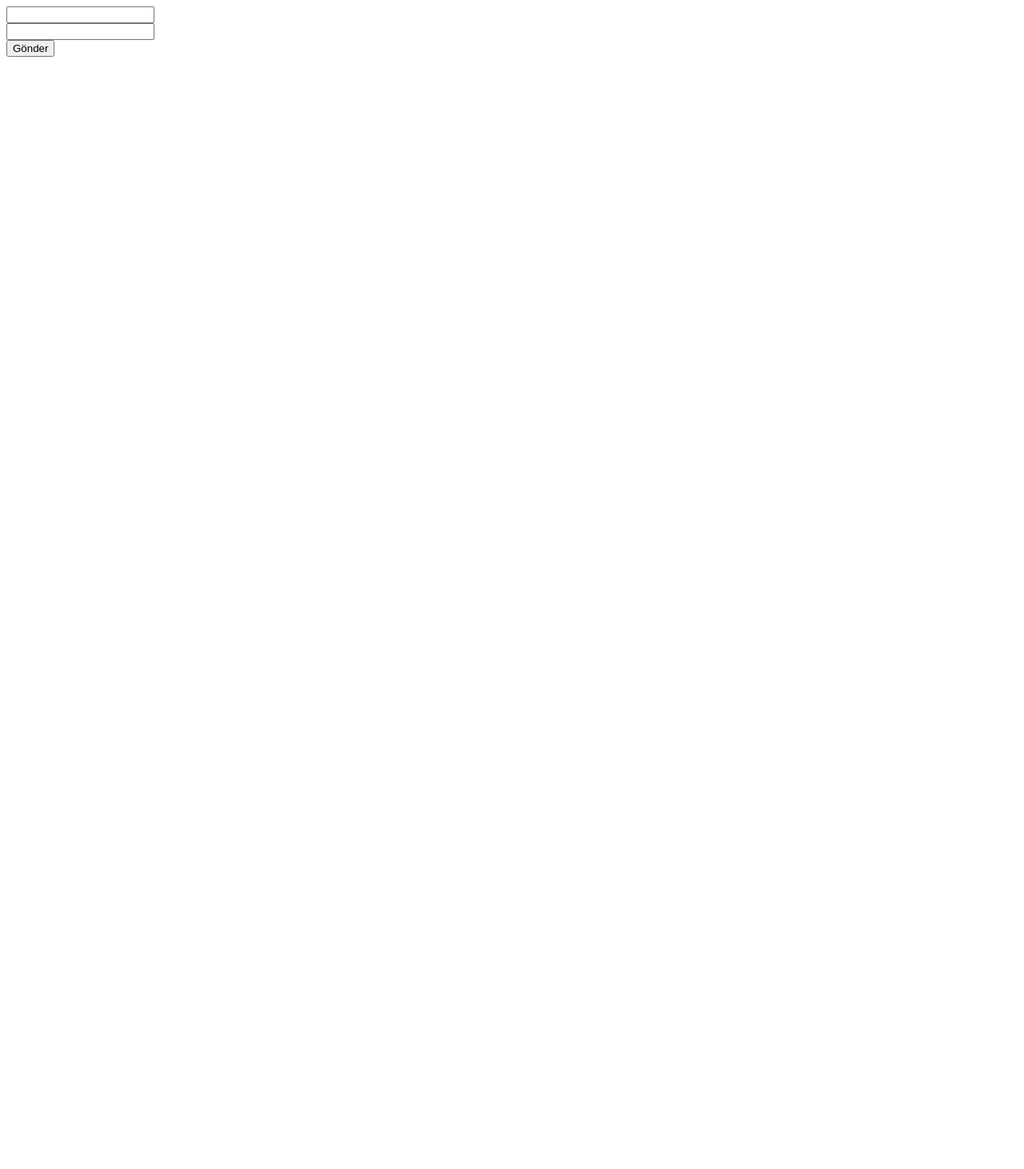
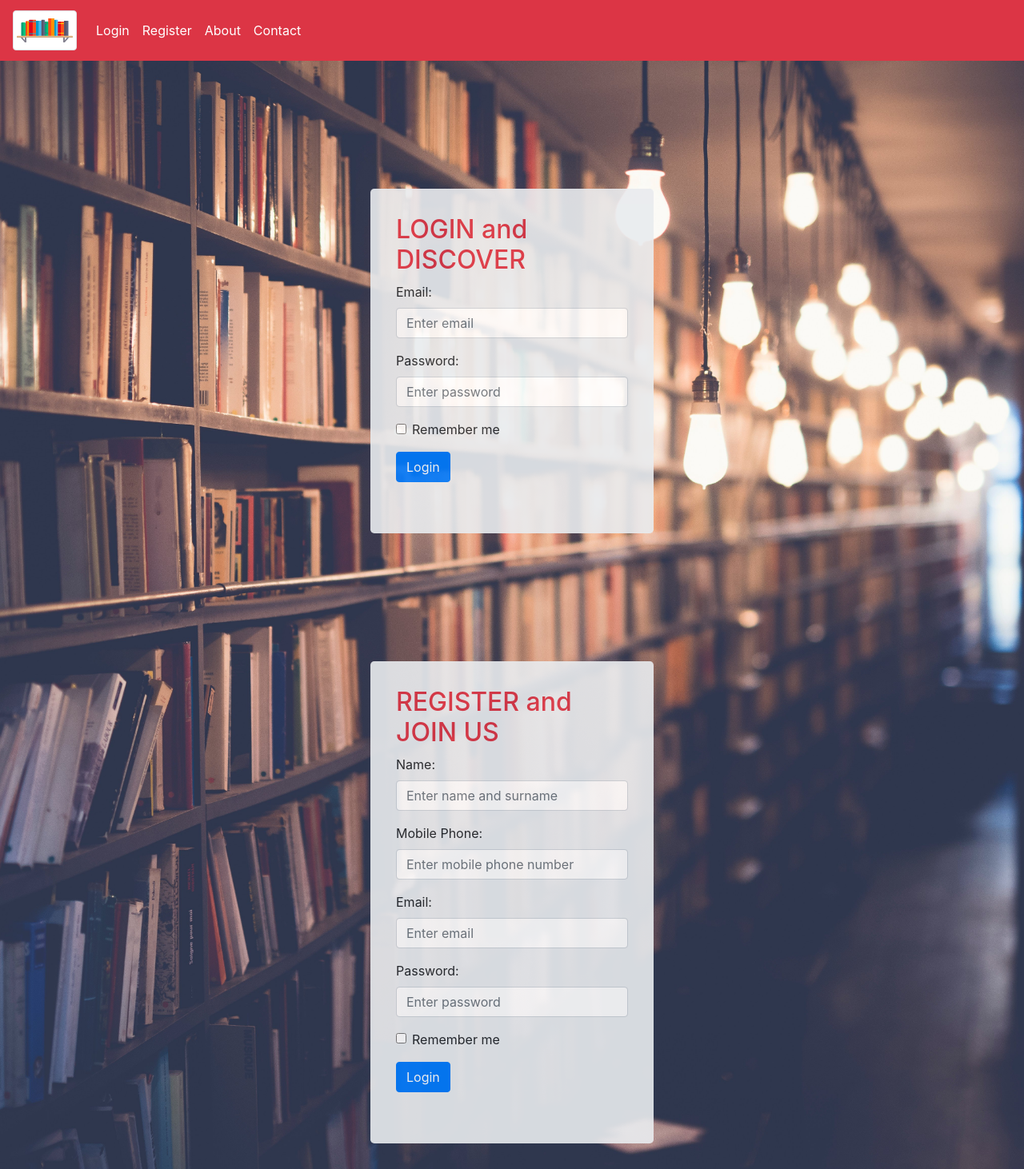
Before and after one commit to bulutoztemur/herokudeneme, a Flask app: page / in a window 1280 px wide. Before the commit the page is almost empty. Shown: the whole page at 80% size. Before the commit the page ends 71 px from the top, so only its background shows below. Run offline with Flask 2, Linux system fonts and the light colour scheme; some libraries are stand-ins or nearby versions.

Commit message:
Add files via upload

```diff
--- /dev/null
+++ b/app/templates/custom.css
@@ -0,0 +1,20 @@
+body{
+    background-image: url("img/bg.jpg");
+	background-size: cover;
+	background-position: center center;
+	background-repeat: no-repeat;
+
+}
+
+.opak{
+    opacity:0.90
+}
+
+.login{
+    width:30%;
+    margin-top:10em
+}
+
+.deneme{
+    margin-top:-1em
+}
--- a/app/templates/index.html
+++ b/app/templates/index.html
@@ -1,15 +1,93 @@
 <!DOCTYPE html>
 <html lang="en">
 <head>
-    <meta charset="UTF-8">
-    <title>Heroku Test</title>
+    <title>LOGIN PAGE</title>
+    <meta charset="utf-8">
+    <meta name="viewport" content="width=device-width, initial-scale=1">
+    <link rel="icon" href="img/book_icon.png">
+
+    <link rel="stylesheet" href="https://maxcdn.bootstrapcdn.com/bootstrap/4.3.1/css/bootstrap.min.css">
+    <link rel="stylesheet" href="custom.css">
+    <script src="https://ajax.googleapis.com/ajax/libs/jquery/3.3.1/jquery.min.js"></script>
+    <script src="https://cdnjs.cloudflare.com/ajax/libs/popper.js/1.14.7/umd/popper.min.js"></script>
+    <script src="https://maxcdn.bootstrapcdn.com/bootstrap/4.3.1/js/bootstrap.min.js"></script>
+
 </head>
 <body>
-<form action="/toplam" method="post">
-    <input type="number" name="a"><br>
-    <input type="number" name="b"><br>
-    <button type="submit">Gönder</button>
-</form>
+    <nav class="navbar navbar-expand-sm bg-danger navbar-dark">
+      <a class="navbar-brand" href="#">
+        <img class="img-thumbnail" src="img/book_icon.png" alt="logo" style="width:80px; height:50px">
+      </a>
+
+      <ul class="navbar-nav">
+        <li class="nav-item active">
+          <a class="nav-link" href="#">Login</a>
+        </li>
+        <li class="nav-item active">
+          <a class="nav-link" href="#">Register</a>
+        </li>
+        <li class="nav-item active">
+          <a class="nav-link" href="#">About</a>
+        </li>
+        <li class="nav-item active">
+          <a class="nav-link" href="#">Contact</a>
+        </li>
+      </ul>
+    </nav>
+
+
+
+    <div class="container opak login">
+        <div class="jumbotron ">
+			<h2 class="text-danger deneme">LOGIN and DISCOVER</h2>
+			<form action="/action_page.php">
+				<div class="form-group" >
+				  <label for="email">Email:</label>
+				  <input type="email" class="form-control" id="email" placeholder="Enter email" name="email">
+				</div>
+				<div class="form-group">
+				  <label for="pwd">Password:</label>
+				  <input type="password" class="form-control" id="pwd" placeholder="Enter password" name="pswd">
+				</div>
+				<div class="form-group form-check">
+				  <label class="form-check-label">
+					<input class="form-check-input" type="checkbox" name="remember"> Remember me
+				  </label>
+				</div>
+				<button type="submit" class="btn btn-primary">Login</button>
+			</form>
+		</div>
+    </div>
+
+    <div class="container opak login">
+        <div class="jumbotron ">
+			<h2 class="text-danger deneme">REGISTER and JOIN US</h2>
+			<form action="/action_page.php">
+				<div class="form-group" >
+				  <label for="email">Name:</label>
+				  <input type="email" class="form-control" id="name" placeholder="Enter name and surname" name="name">
+				</div>
+				<div class="form-group" >
+				  <label for="email">Mobile Phone:</label>
+				  <input type="phone" class="form-control" id="phone" placeholder="Enter mobile phone number" name="phone">
+				</div>
+				<div class="form-group" >
+				  <label for="email">Email:</label>
+				  <input type="email" class="form-control" id="email" placeholder="Enter email" name="email">
+				</div>
+				<div class="form-group">
+				  <label for="pwd">Password:</label>
+				  <input type="password" class="form-control" id="pwd" placeholder="Enter password" name="pswd">
+				</div>
+				<div class="form-group form-check">
+				  <label class="form-check-label">
+					<input class="form-check-input" type="checkbox" name="remember"> Remember me
+				  </label>
+				</div>
+				<button type="submit" class="btn btn-primary">Login</button>
+			</form>
+		</div>
+    </div>
 
 </body>
 </html>
```
Also changed, not shown: app/templates/img/bg.jpg (added), app/templates/img/book_icon.png (added), app/templates/img/lib.jpg (added).
